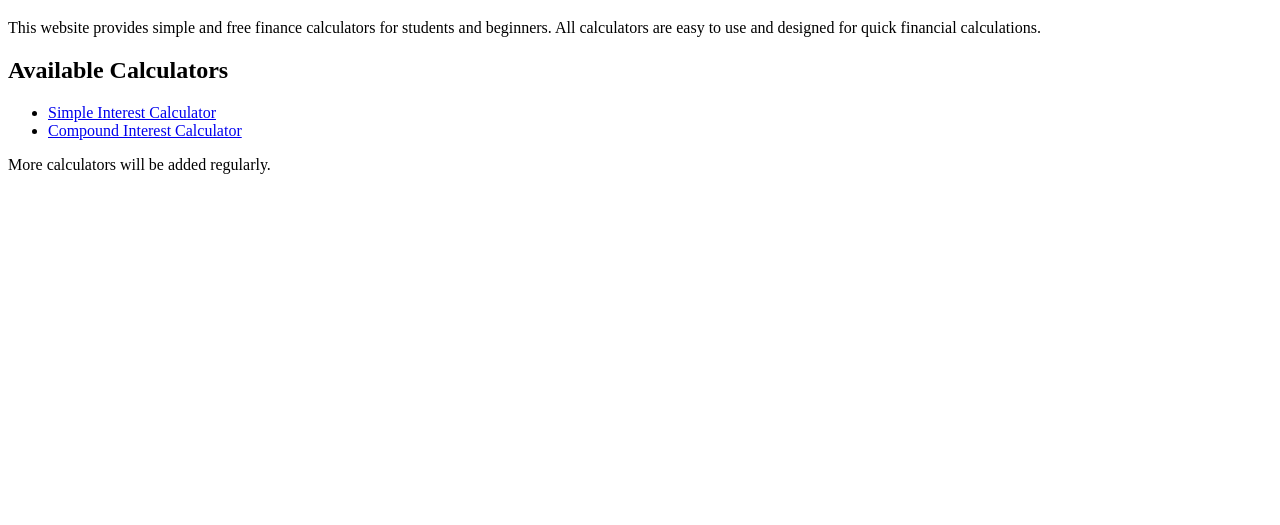
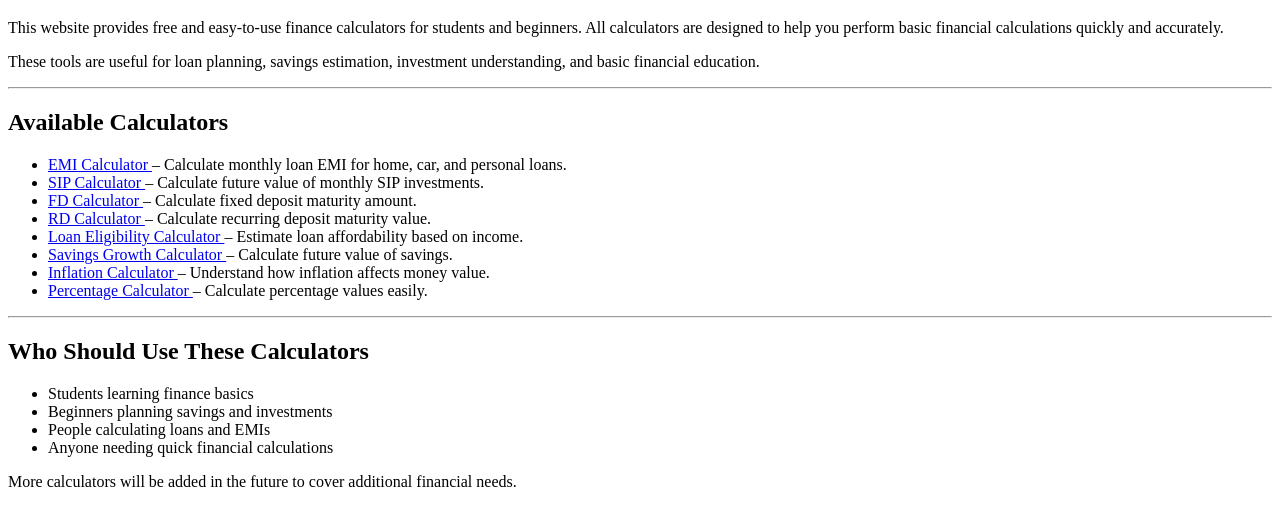
Before and after one commit to 1601chirag/finance-calculators, a plain HTML site: page index.html in a window 1280 px wide. Shown: the part 61-586 px from the top of the page. Drawn offline with Linux system fonts and the light colour scheme.

Commit message:
Update index.html

```diff
--- a/index.html
+++ b/index.html
@@ -2,8 +2,8 @@
 <html lang="en">
 <head>
   <meta charset="UTF-8">
-  <title>Free Finance Calculators for Students and Beginners</title>
-  <meta name="description" content="Free and simple finance calculators including simple interest and compound interest calculators for students and beginners.">
+  <title>Free Finance Calculators | EMI, SIP, FD, RD & More</title>
+  <meta name="description" content="Free finance calculators for students and beginners. Includes EMI, SIP, FD, RD, loan eligibility, inflation, savings growth and percentage calculators.">
   <meta name="viewport" content="width=device-width, initial-scale=1.0">
 </head>
 
@@ -12,27 +12,90 @@
   <h1>Free Finance Calculators</h1>
 
   <p>
-    This website provides simple and free finance calculators for students and beginners.
-    All calculators are easy to use and designed for quick financial calculations.
+    This website provides free and easy-to-use finance calculators for students and beginners.
+    All calculators are designed to help you perform basic financial calculations quickly and accurately.
   </p>
+
+  <p>
+    These tools are useful for loan planning, savings estimation, investment understanding,
+    and basic financial education.
+  </p>
+
+  <hr>
 
   <h2>Available Calculators</h2>
 
   <ul>
     <li>
-      <a href="https://YOUR_USERNAME.github.io/simple-interest-calculator/">
-        Simple Interest Calculator
+      <a href="https://1601chirag.github.io/emi-calculator/">
+        EMI Calculator
       </a>
+      – Calculate monthly loan EMI for home, car, and personal loans.
     </li>
+
     <li>
-      <a href="https://YOUR_USERNAME.github.io/compound-interest-calculator/">
-        Compound Interest Calculator
+      <a href="https://1601chirag.github.io/sip-calculator/">
+        SIP Calculator
       </a>
+      – Calculate future value of monthly SIP investments.
+    </li>
+
+    <li>
+      <a href="https://1601chirag.github.io/fd-calculator/">
+        FD Calculator
+      </a>
+      – Calculate fixed deposit maturity amount.
+    </li>
+
+    <li>
+      <a href="https://1601chirag.github.io/rd-calculator/">
+        RD Calculator
+      </a>
+      – Calculate recurring deposit maturity value.
+    </li>
+
+    <li>
+      <a href="https://1601chirag.github.io/loan-eligibility-calculator/">
+        Loan Eligibility Calculator
+      </a>
+      – Estimate loan affordability based on income.
+    </li>
+
+    <li>
+      <a href="https://1601chirag.github.io/savings-growth-calculator/">
+        Savings Growth Calculator
+      </a>
+      – Calculate future value of savings.
+    </li>
+
+    <li>
+      <a href="https://1601chirag.github.io/inflation-calculator/">
+        Inflation Calculator
+      </a>
+      – Understand how inflation affects money value.
+    </li>
+
+    <li>
+      <a href="https://1601chirag.github.io/percentage-calculator/">
+        Percentage Calculator
+      </a>
+      – Calculate percentage values easily.
     </li>
   </ul>
 
+  <hr>
+
+  <h2>Who Should Use These Calculators</h2>
+
+  <ul>
+    <li>Students learning finance basics</li>
+    <li>Beginners planning savings and investments</li>
+    <li>People calculating loans and EMIs</li>
+    <li>Anyone needing quick financial calculations</li>
+  </ul>
+
   <p>
-    More calculators will be added regularly.
+    More calculators will be added in the future to cover additional financial needs.
   </p>
 
 </body>
```
